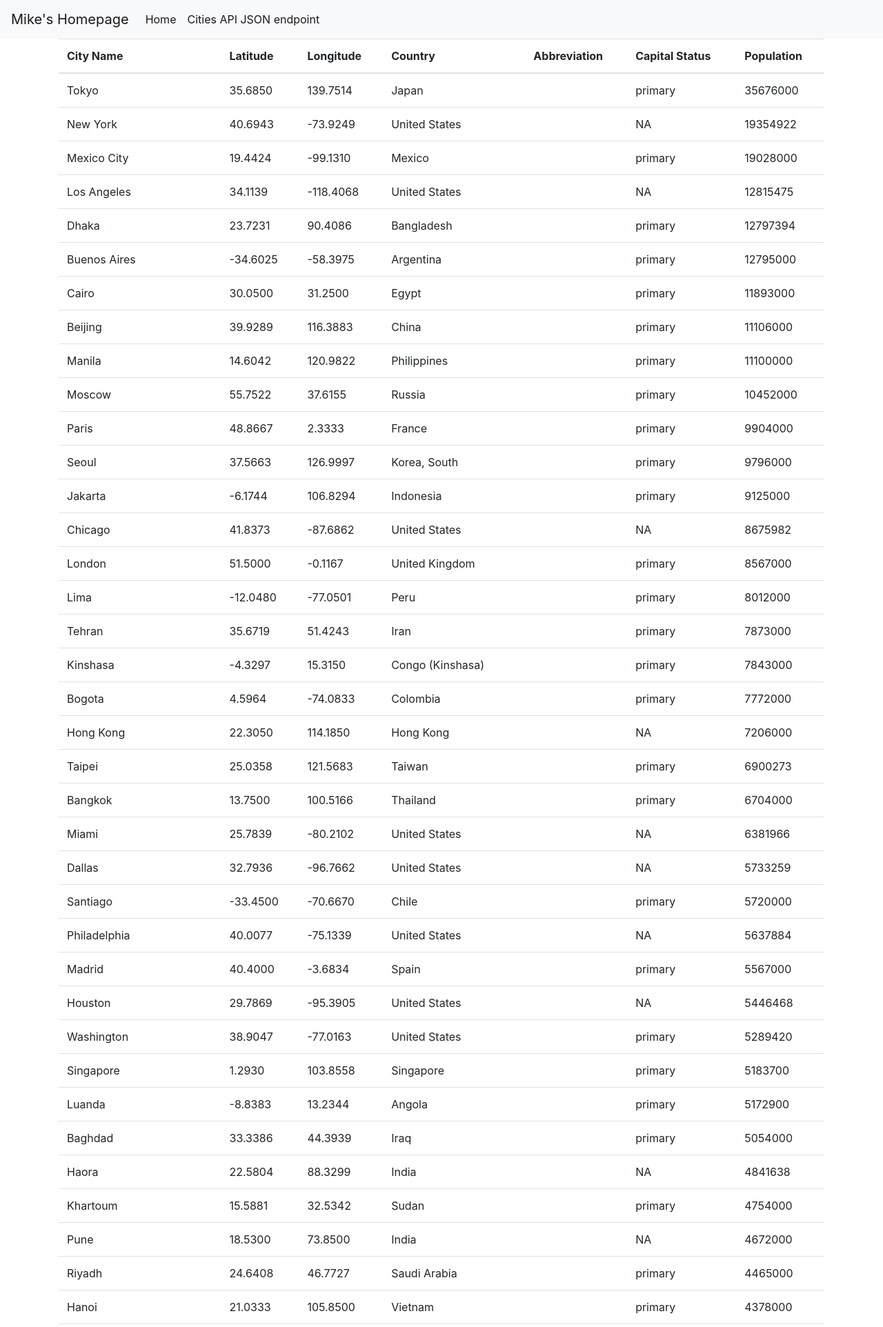
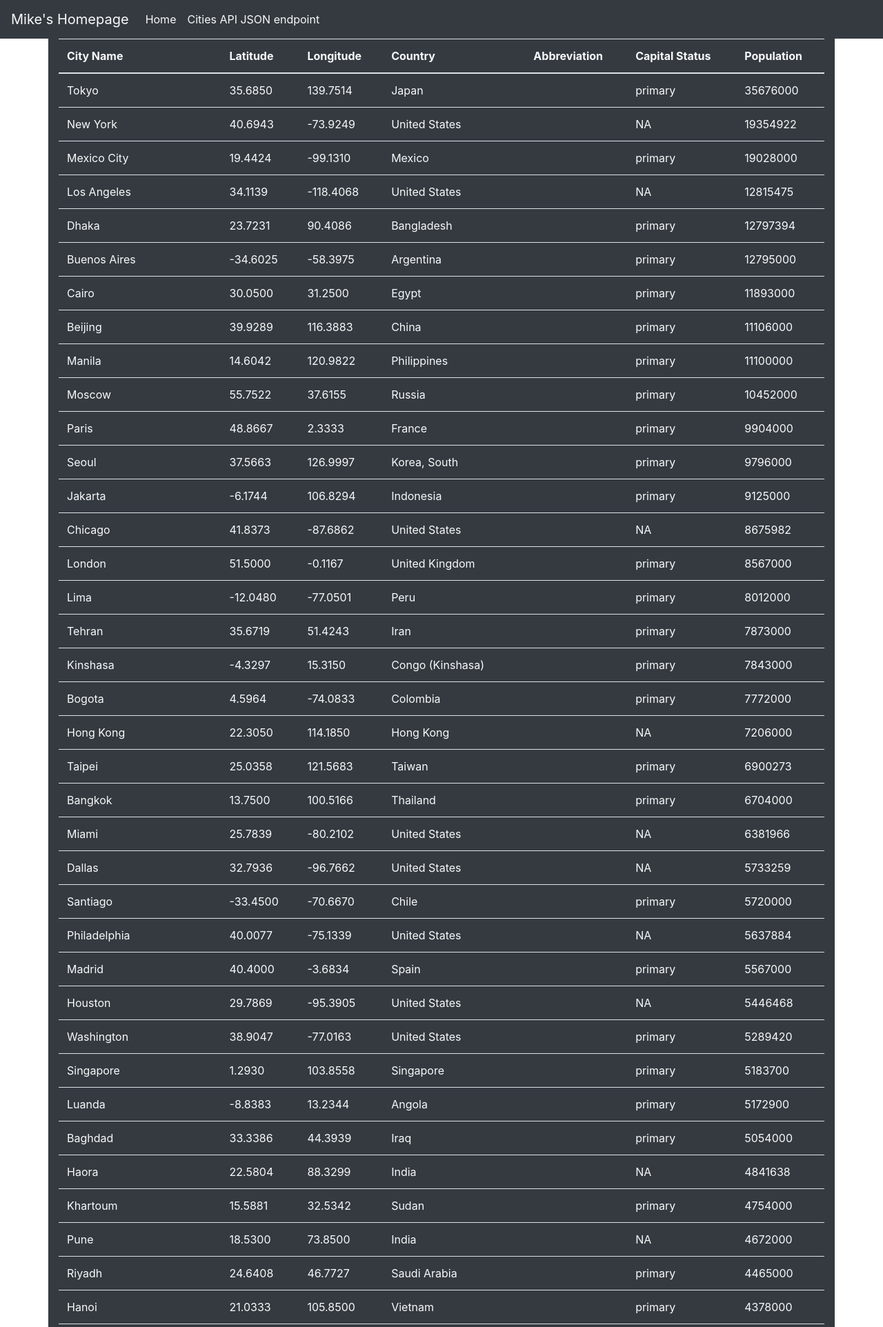
Before and after one commit to aa748/Docker_flask_python_mysql_pycharm, a Flask app: page / in a window 1280 px wide. Shown: the top 1924 px of the page at 69% size. Run offline with Flask 2, Linux system fonts and the light colour scheme; data comes from the database, SQL or seed files in the repository; data that the repository does not hold is empty; some libraries are stand-ins or nearby versions.

Commit message:
Task: add color theme

```diff
--- a/app/templates/index.html
+++ b/app/templates/index.html
@@ -1,6 +1,8 @@
 {% extends "layout.html" %}
 {% block content %}
-<table class="table">
+
+
+<table class="table text-light">
     <thead>
     <tr>
         <th scope="col">City Name</th>
--- a/app/templates/layout.html
+++ b/app/templates/layout.html
@@ -9,9 +9,13 @@
 
     <meta charset="utf-8">
     <meta name="viewport" content="width=device-width, initial-scale=1, shrink-to-fit=no">
+
     <link rel="stylesheet" href="https://stackpath.bootstrapcdn.com/bootstrap/4.4.1/css/bootstrap.min.css"
           integrity="sha384-Vkoo8x4CGsO3+Hhxv8T/Q5PaXtkKtu6ug5TOeNV6gBiFeWPGFN9MuhOf23Q9Ifjh" crossorigin="anonymous">
+
+
 {% if user %}
+
     <title>Welcome to {{ user.username }}'s site</title>
     {% else %}
     <title>Welcome to My Site!</title>
@@ -21,8 +25,8 @@
 <!-- As a heading -->
 
 
-<nav class="navbar navbar-expand-lg navbar-light bg-light">
-  <a class="navbar-brand" href="#">{% if user %}{{ user.username }}'s Homepage{% else %}
+<nav class="navbar navbar-expand-lg navbar-light  bg-dark">
+  <a class="navbar-brand text-light" href="#">{% if user %}{{ user.username }}'s Homepage{% else %}
     <title>Welcome to My Homepage</title>
     {% endif %}</a>
   <button class="navbar-toggler" type="button" data-toggle="collapse" data-target="#navbarNavDropdown" aria-controls="navbarNavDropdown" aria-expanded="false" aria-label="Toggle navigation">
@@ -31,16 +35,16 @@
   <div class="collapse navbar-collapse" id="navbarNavDropdown">
     <ul class="navbar-nav">
       <li class="nav-item active">
-        <a class="nav-link" href="#">Home <span class="sr-only">(current)</span></a>
+        <a class="nav-link text-light" href="#">Home <span class="sr-only">(current)</span></a>
       </li>
       <li class="nav-item active">
-        <a class="nav-link" href="api/cities">Cities API JSON endpoint <span class="sr-only">(current)</span></a>
+        <a class="nav-link text-light" href="api/cities">Cities API JSON endpoint <span class="sr-only">(current)</span></a>
       </li>
 
     </ul>
   </div>
 </nav>
-<main role="main" class="container">{% block content %}{% endblock %}</main>
+<main role="main" class="container bg-dark">{% block content %}{% endblock %}</main>
     <div id="footer">
 <!-- Optional JavaScript -->
 <!-- jQuery first, then Popper.js, then Bootstrap JS -->
```
